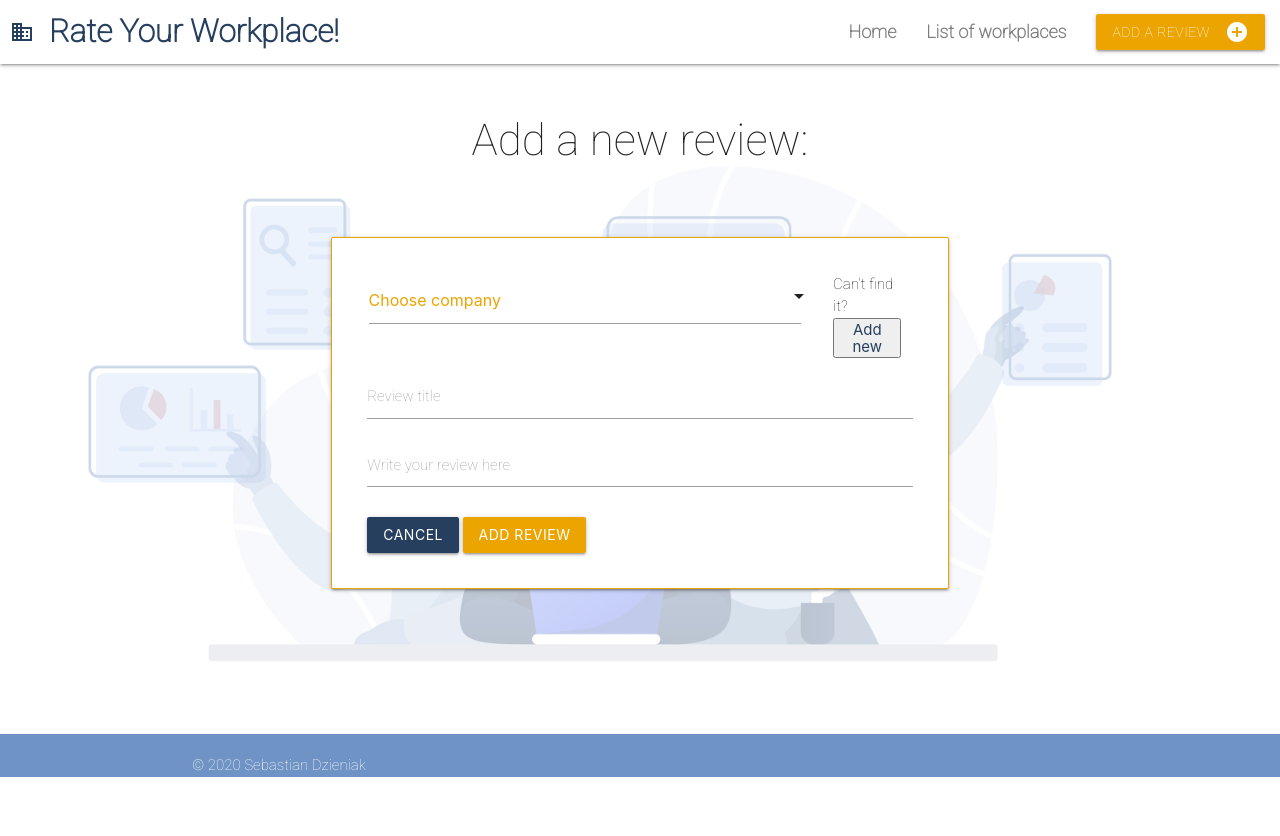
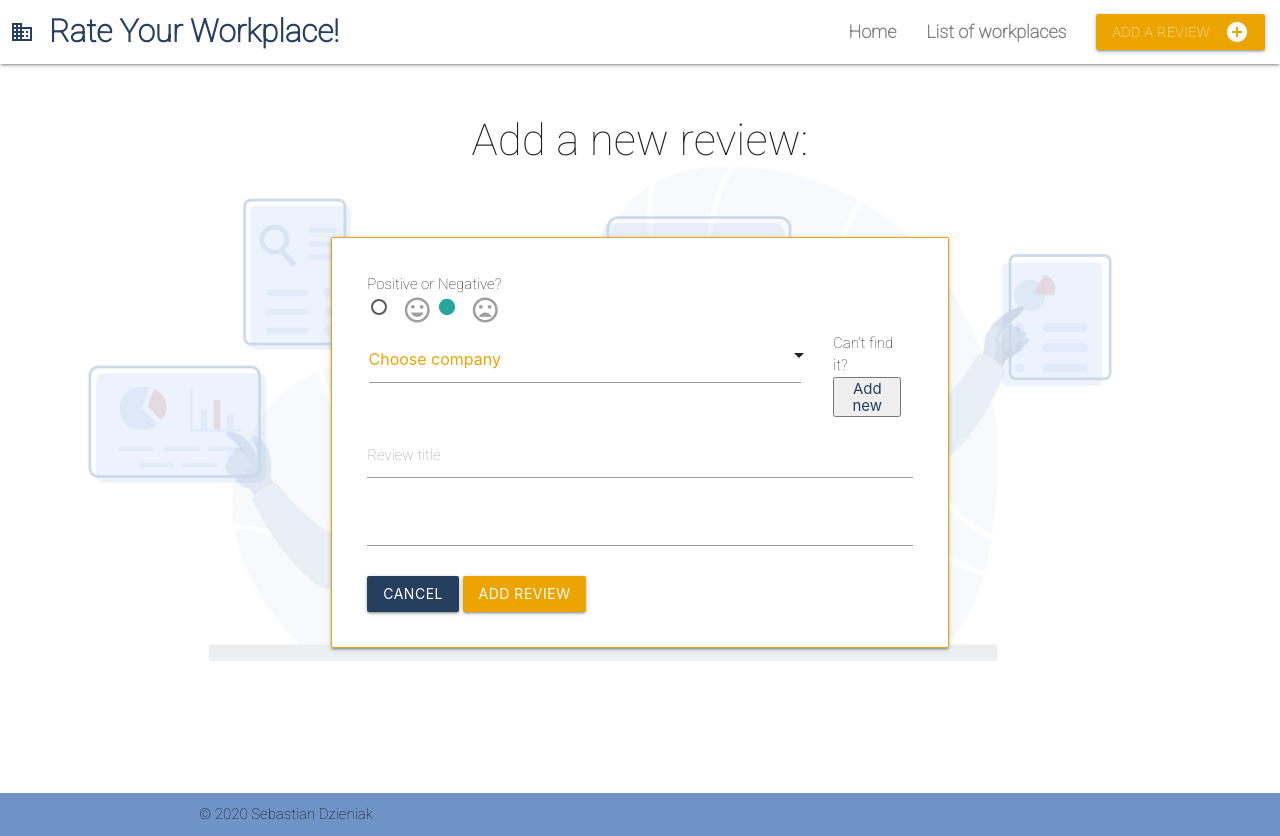
Before and after one commit to sebson1990/antoo-workplace, a Flask app: page /add_review in a window 1280 px wide. Before the commit the page ends 777 px from the top, so only its background shows below. Run offline with Flask 2, Linux system fonts and the light colour scheme; data that the repository does not hold is empty; some libraries are stand-ins or nearby versions.

Commit message:
first commit

```diff
--- a/app.py
+++ b/app.py
@@ -19,8 +19,9 @@ app.secret_key = os.environ.get("SECRET_KEY")
 
 @app.route('/')
 @app.route('/get_reviews')
-def get_reviews():
-    return render_template("reviews.html",reviews=mongo.db.Reviews.find(), agencies=mongo.db.Agencies.find())
+def get_reviews(agency_id):
+    company = mongo.db.Agencies.find_one({"_id": ObjectId(agency_id)})
+    return render_template("reviews.html",reviews=mongo.db.Reviews.find(), agencies=mongo.db.Agencies.find(), company=company, name=company['agency_name'], location=company['agency_location'])
 
 #company list:
 
@@ -70,6 +71,8 @@ def add_review():
             "review_title": request.form.get("review_title"),
             "review_content": request.form.get("review_content"),
             "agency": ObjectId(company["_id"]),
+            "positive_review": request.form.get("positive_review"),
+            "negative_review": request.form.get("negative_review")
         }
         mongo.db.Reviews.insert_one(review)
         flash("Review Successfully Added")
--- a/static/CSS/styles.css
+++ b/static/CSS/styles.css
@@ -1,8 +1,9 @@
-body {
+html, body {
     font-family: 'Roboto', sans-serif;
     z-index: 5;
-
-
+    display: flex;
+    min-height: 100vh !important;
+    flex-direction: column;
   }
 body .background-image  {
     position: absolute;
@@ -142,15 +143,14 @@ body .background-image  {
 
 /* Footer */
 
-body {
-    display: flex;
-    min-height: 100vh;
-    flex-direction: column;
-  }
+
 
 main {
     flex: 1 0 auto;
   }
 footer {
     background-color: #6e93c4 !important;
+    flex-shrink: 0;
+    width: 100%;
+    padding: 10px;
 }
--- a/templates/addreview.html
+++ b/templates/addreview.html
@@ -9,14 +9,25 @@
     <div class="col s12 m8 l6">
         <div class="card white card-new-review">
             <form method="POST" action="" class="">
+                Positive or Negative?
+                <br>
+                <label>
+                    <input id="positive_review" name="group1" type="radio" checked />
+                    <span><i class="small material-icons">mood</i> </span>
+                </label>
+
+                <label>
+                    <input id="negative_review" name="group1" type="radio" checked />
+                    <span><i class="small material-icons">mood_bad</i></span>
+                </label>
+
                 <div class="row">
                     <div class="col s10">
                         <select id="agency_name" name="agency_name" id="agency_location" name="agency_location"
                             class="validate" required>
                             <option value="" disabled selected>Choose company</option>
                             {% for company in companies %}
-                        <option value="{{ company.agency_name }}, {{ company.agency_location }}">
-                            {{ company.agency_name }}, {{ company.agency_location }}</option>
+                            <option value="{{ company.agency_name }}, {{ company.agency_location }}">{{ company.agency_name }}, {{ company.agency_location }}</option>
                             {% endfor %}
                         </select>
                     </div>
@@ -29,7 +40,8 @@
                     <!-- Modal Structure -->
                     <div id="modal1" class="modal">
                         <div class="modal-content">
-                        <div class="x-button"><a href="#!" onClick="window.parent.location.reload();" class="modal-close waves-effect waves-green btn-flat">X</a>
+                            <div class="x-button"><a href="#!" onClick="window.parent.location.reload();"
+                                    class="modal-close waves-effect waves-green btn-flat">X</a>
                             </div>
                             <div class="row">
                                 <div class="col sm4"></div>
@@ -48,16 +60,15 @@
                     <!--  -->
                 </div>
 
-
                 <div class="input-field ">
-                <input id="review_title" name="review_title" minlength="5" maxlength="50" class="materialize-textarea"
-                    required></input>
-                <label for="textarea1">Review title</label>
+                    <input id="review_title" name="review_title" minlength="5" maxlength="50"
+                        class="materialize-textarea" required></input>
+                    <label>Review title</label>
                 </div>
                 <div class="input-field">
                     <textarea id="review_content" name="review_content" class="materialize-textarea" minlength="5"
                         maxlength="200" required></textarea>
-                <label for="textarea1">Write your review here</label>
+
                 </div>
                 <button class="btn cancel-button" style="background-color: #273F5F;">
                     <a href="{{ url_for('get_reviews') }}">Cancel</a>
--- a/templates/base.html
+++ b/templates/base.html
@@ -59,12 +59,7 @@
 
 </body>
 
-<footer class="page-footer">
 
-        <div class="container">
-            © 2020 Sebastian Dzieniak
-        </div>
-</footer>
 
 
 <script src="https://cdnjs.cloudflare.com/ajax/libs/materialize/1.0.0/js/materialize.min.js"></script>
@@ -81,5 +76,10 @@
     });
 
 </script>
+<footer class="">
 
+    <div class="container">
+        © 2020 Sebastian Dzieniak
+    </div>
+</footer>
 </html>
--- a/templates/reviews.html
+++ b/templates/reviews.html
@@ -12,7 +12,7 @@
   <div class="col s12 m8 l6">
     <div class="card">
       <div class="card-content white-text">
-        <div class="company-name"><i class="material-icons">business</i> {{review.agency_name}}</div>
+        <div class="company-name"><i class="material-icons">business</i> {{agency_name}}</div>
         <br>
         <span class="card-title">{{review.review_title}}
           <!-- Dropdown Trigger -->
```
Also changed, not shown: readme.md (added). Lines whose indentation alone changed are shown as unchanged.
